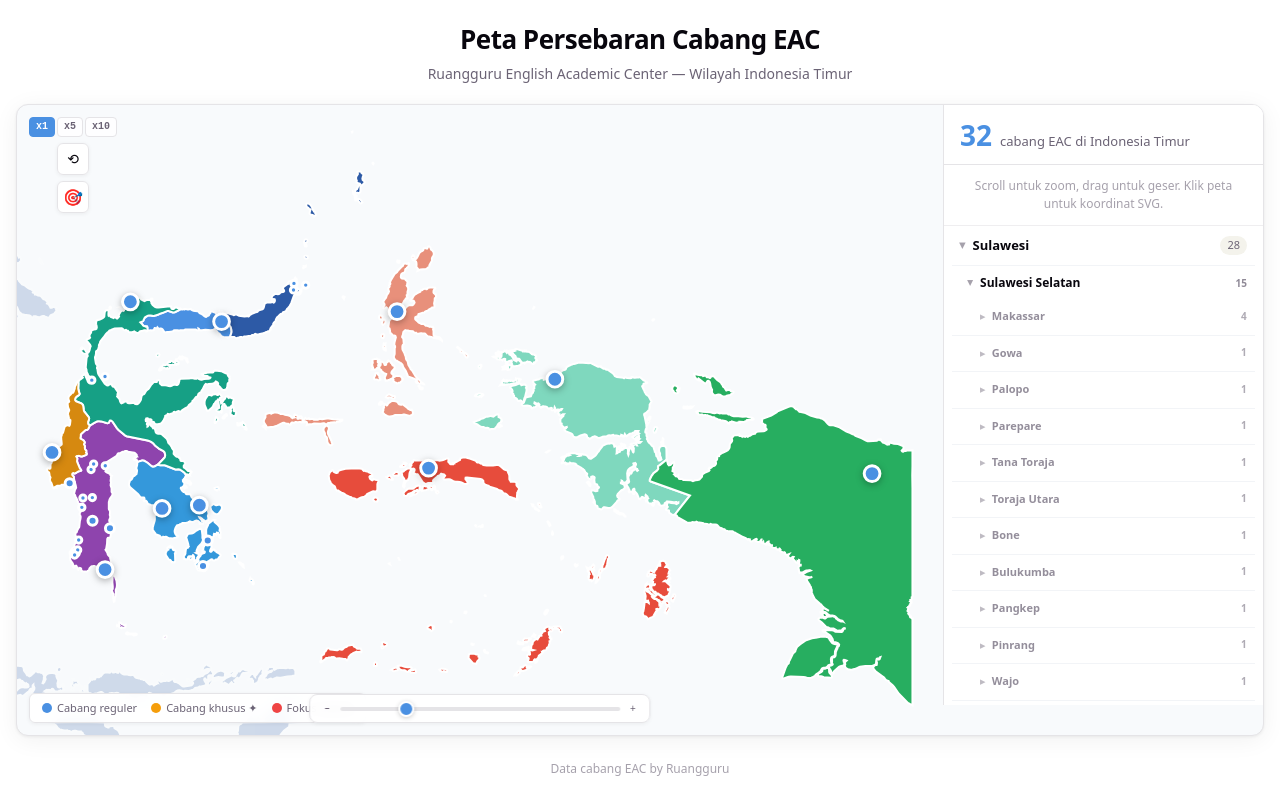
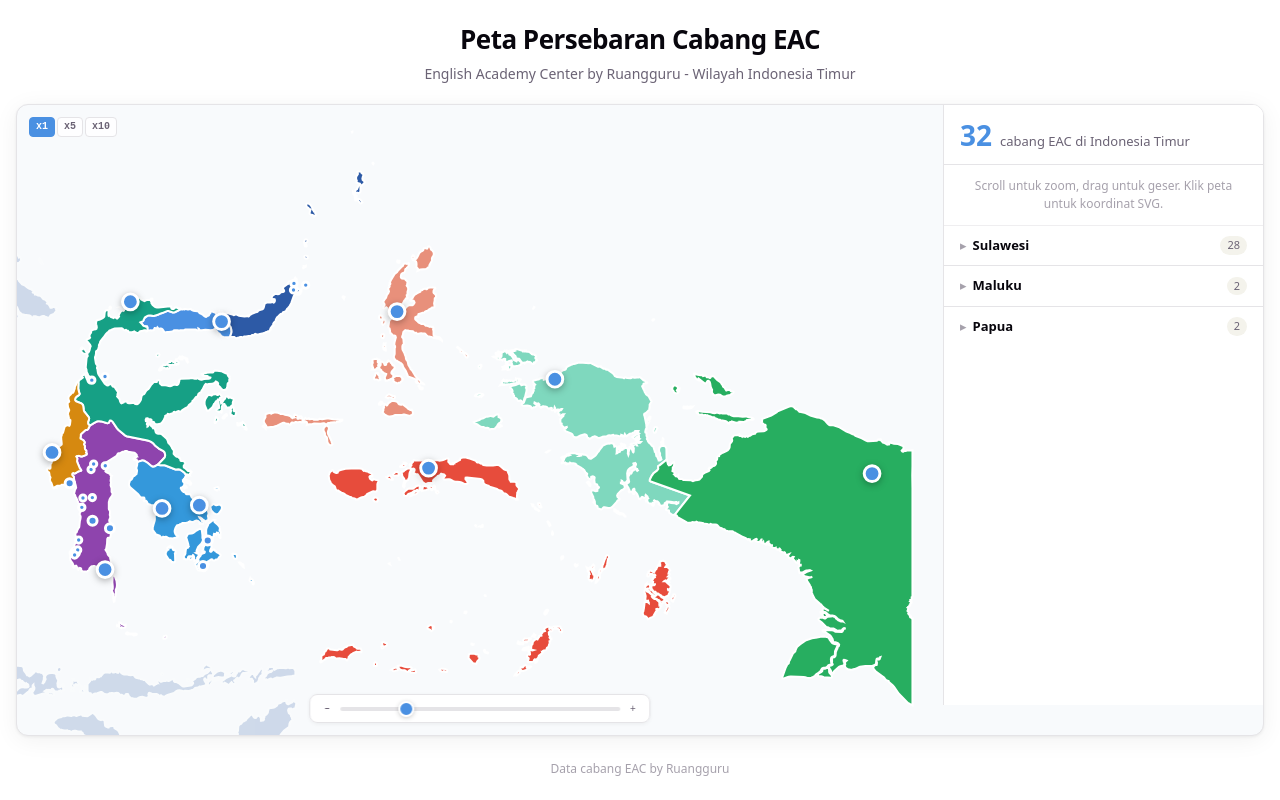
Before and after one commit to mrdevip15/maps-svg, a React (Vite) app in the folder map-app/: page / in a window 1280 px wide. Built offline with nearby package versions, Linux system fonts and the light colour scheme.

Commit message:
hide detailed feature for production

```diff
--- a/map-app/src/App.tsx
+++ b/map-app/src/App.tsx
@@ -6,7 +6,7 @@
     <div className="app">
       <header className="header">
         <h1>Peta Persebaran Cabang EAC</h1>
-        <p className="subtitle">Ruangguru English Academic Center — Wilayah Indonesia Timur</p>
+        <p className="subtitle">English Academy Center by Ruangguru - Wilayah Indonesia Timur</p>
       </header>
 
       <main className="map-wrapper">
--- a/map-app/src/components/InteractiveMap.tsx
+++ b/map-app/src/components/InteractiveMap.tsx
@@ -160,7 +160,7 @@
   const [svgRaw, setSvgRaw] = useState<string | null>(null);
   const [vb, setVb] = useState<VB>(DEFAULT_VB);
   const [debugPoint, setDebugPoint] = useState<{ x: number; y: number } | null>(null);
-  const [calibrationMode, setCalibrationMode] = useState(false);
+  const [calibrationMode] = useState(false);
   const [svgOpacity, setSvgOpacity] = useState(0.85);
   const [svgLocked, setSvgLocked] = useState(false);
   const [syncSvgToMaps, setSyncSvgToMaps] = useState(true);
@@ -746,13 +746,6 @@
               </button>
             ))}
           </div>
-          <button type="button" className="zoom-btn zoom-reset" onClick={resetZoom} title="Reset">⟲</button>
-          <button
-            type="button"
-            className={`zoom-btn calibrate-btn${calibrationMode ? " active" : ""}`}
-            onClick={() => setCalibrationMode((v) => !v)}
-            title="Toggle Calibration Mode"
-          >🎯</button>
         </div>
 
         {/* Horizontal zoom slider */}
@@ -873,11 +866,7 @@
           </div>
         )}
 
-        <div className="legend" aria-label="Legenda marker cabang">
-          <div className="legend-item"><span className="legend-dot regular" /> Cabang reguler</div>
-          <div className="legend-item"><span className="legend-dot special" /> Cabang khusus ✦</div>
-          <div className="legend-item"><span className="legend-dot highlighted" /> Fokus utama</div>
-        </div>
+
 
         {/* Debug coordinate picker */}
         {debugPoint && (
@@ -914,7 +903,7 @@
         )}
 
         {branchGroups.map((islandGroup) => (
-          <details className="sidebar-region sidebar-island" key={islandGroup.island} open>
+          <details className="sidebar-region sidebar-island" key={islandGroup.island}>
             <summary className="sidebar-region-header">
               <button
                 type="button"
@@ -935,7 +924,7 @@
 
             <div className="sidebar-region-list">
               {islandGroup.provinces.map((provinceGroup) => (
-                <details className="sidebar-province" key={provinceGroup.regionCode} open>
+                <details className="sidebar-province" key={provinceGroup.regionCode}>
                   <summary className="sidebar-province-header">
                     <button
                       type="button"
```
